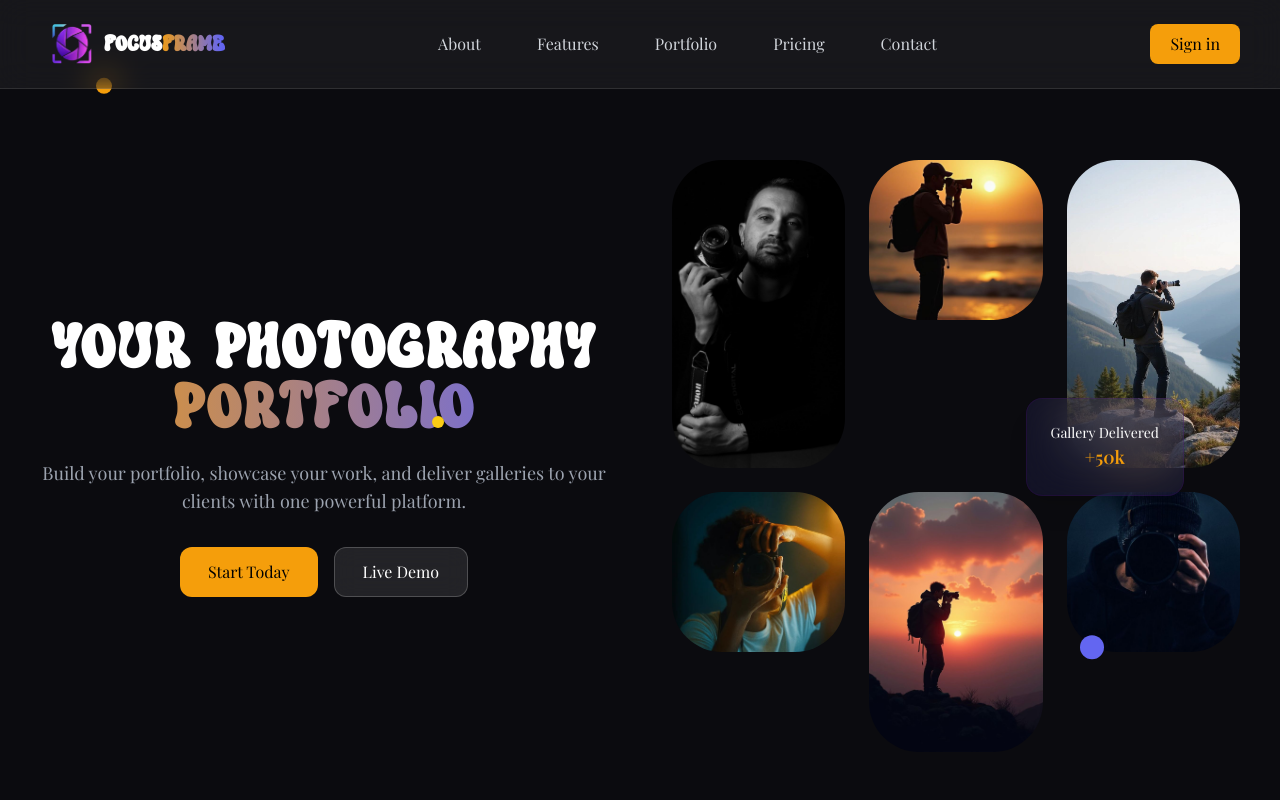
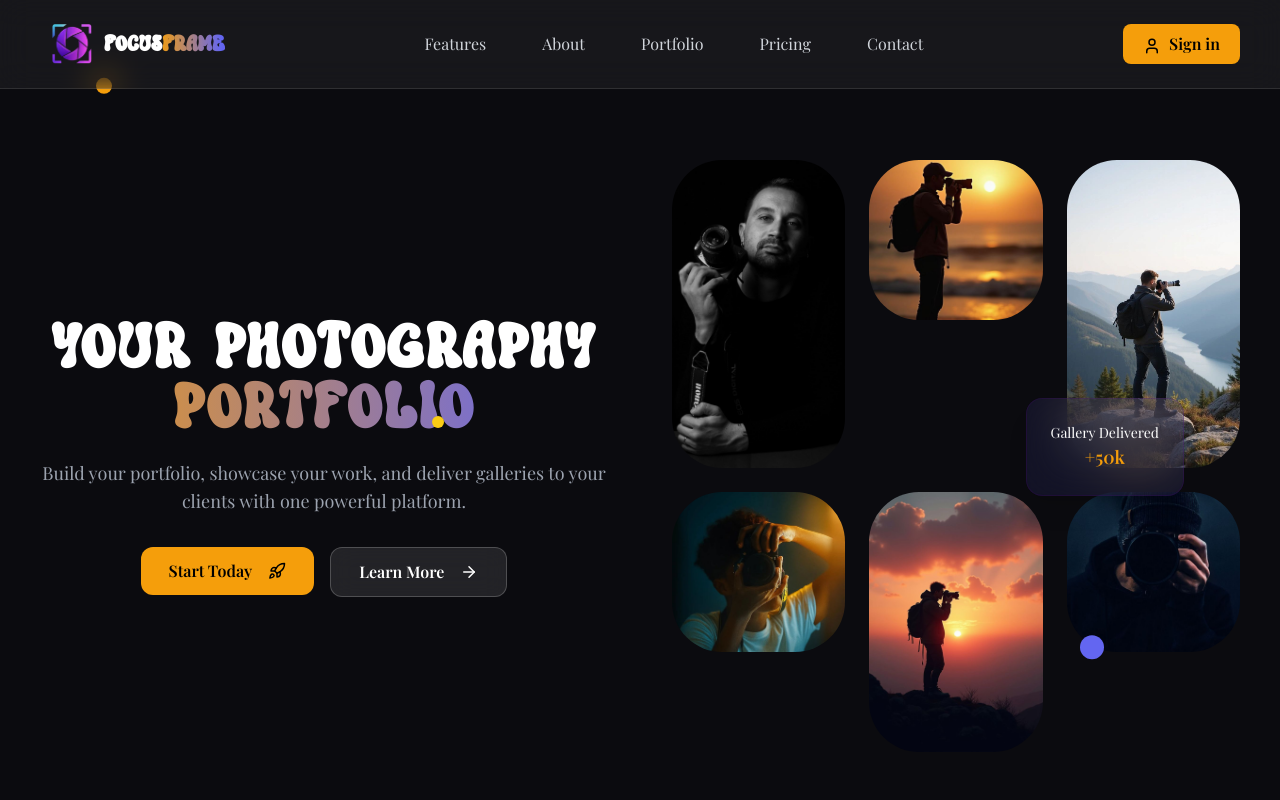
Before and after one commit to AJRGeek280/Portfolio_Platform, a React (Vite) app in the folder client/: page / in a window 1280 px wide. Shown: the top 800 px of the page. Built offline with nearby package versions, Linux system fonts and the light colour scheme.

Commit message:
Navbar Fixes

```diff
--- a/client/src/components/Home/Hero.jsx
+++ b/client/src/components/Home/Hero.jsx
@@ -2,9 +2,20 @@ import { motion } from "framer-motion"
 import FloatingShapes from "../UI/FloatingShapes"
 import PhotoColumns from "../UI/PhotoColumns"
 import FloatingGlassCard from "../UI/FloatingGlassCard"
-import CursorSpotlight from "../UI/CursorSpotlight"
+import { Link } from "react-router-dom"
+import { ArrowRight, Rocket } from "lucide-react"
 
 export default function Hero() {
+
+    const scrollToSection = (id) => {
+
+        const element = document.getElementById(id)
+
+        if (element) {
+            element.scrollIntoView({ behavior: "smooth" })
+        }
+
+    }
 
     return (
 
@@ -45,20 +56,31 @@ export default function Hero() {
 
                     </p>
 
-                    <div className="flex gap-4 mt-8 justify-center align-center">
+                    <div className="flex gap-4 mt-8 justify-center align-center font-bold">
 
-                        <button className="bg-accent px-7 py-3 rounded-xl text-black font-body">
+                        <Link to="/login">
+                            <button className="flex items-center gap-2 bg-accent px-7 py-3 rounded-xl text-black font-body font bold hover:scale-105 transition">
 
-                            Start Today
+                                Start Today
+                                <Rocket size={18} className="inline-block ml-2 group-hover:translate-x-1 transition" />
 
-                        </button>
+                            </button>
+                        </Link>
 
-                        <button className="bg-white/10 backdrop-blur-md px-7 py-3 rounded-xl text-white border border-white/20">
 
-                            Live Demo
 
-                        </button>
 
+                        <Link>
+                            <button
+                                onClick={() => scrollToSection("features")}
+                                className="flex items-center gap-2 bg-white/10 backdrop-blur-md px-7 py-3 rounded-xl text-white border border-white/20 hover:scale-105"
+                            >
+
+                                Learn More
+                                <ArrowRight size={18} className="inline-block ml-2 group-hover:translate-x-1 transition" />
+
+                            </button>
+                        </Link>
                     </div>
 
                 </motion.div>
--- a/client/src/components/Home/Navbar.jsx
+++ b/client/src/components/Home/Navbar.jsx
@@ -1,21 +1,25 @@
 import { useState, useRef, useEffect } from "react"
 import { Link } from "react-router-dom"
+import { motion, AnimatePresence } from "framer-motion"
 import logo from "../../assets/images/logo.png"
+import { User } from "lucide-react"
 
-export default function Navbar(){
+export default function Navbar() {
 
-const [open,setOpen]=useState(false)
+  const [open, setOpen] = useState(false)
+  const [activeSection, setActiveSection] = useState("hero")
 
   // Reference pour le Menu
   const menuRef = useRef(null)
+  const closeRef = useRef(null)
 
   // scroll vers section
   const scrollToSection = (id) => {
 
     const element = document.getElementById(id)
 
-if(element){
-element.scrollIntoView({behavior:"smooth"})
+    if (element) {
+      element.scrollIntoView({ behavior: "smooth" })
     }
 
     setOpen(false)
@@ -25,9 +29,9 @@ setOpen(false)
   // Bloque le Scroll
   useEffect(() => {
 
-  if(open){
+    if (open) {
       document.body.style.overflow = "hidden"
-  }else{
+    } else {
       document.body.style.overflow = "auto"
     }
 
@@ -38,13 +42,18 @@ useEffect(() => {
 
     const handleClickOutside = (event) => {
 
-    if(menuRef.current && !menuRef.current.contains(event.target)){
+      if (
+        menuRef.current &&
+        !menuRef.current.contains(event.target) &&
+        closeRef.current &&
+        !closeRef.current.contains(event.target)
+      ) {
         setOpen(false)
       }
 
     }
 
-  if(open){
+    if (open) {
       document.addEventListener("mousedown", handleClickOutside)
     }
 
@@ -54,7 +63,35 @@ useEffect(() => {
 
   }, [open])
 
-return(
+  // Scroll Spy - Active Section
+  useEffect(() => {
+
+    const sections = document.querySelectorAll("section")
+
+    const observer = new IntersectionObserver(
+
+      (entries) => {
+
+        entries.forEach((entry) => {
+
+          if (entry.isIntersecting) {
+            setActiveSection(entry.target.id)
+          }
+
+        })
+
+      },
+      { threshold: 0.3 }
+
+    )
+
+    sections.forEach((section) => observer.observe(section))
+
+    return () => observer.disconnect()
+
+  }, [])
+
+  return (
 
     <nav className="fixed w-full top-0 left-0 z-50 backdrop-blur-lg bg-white/5 border-b border-white/10 cursor-pointer">
 
@@ -63,7 +100,7 @@ return(
         {/* LOGO */}
 
         <div
-onClick={()=>scrollToSection("hero")}
+          onClick={() => scrollToSection("hero")}
           className="justify-center items-center flex"
         >
 
@@ -85,36 +122,51 @@ Frame
         <ul className="hidden md:flex gap-8 font-body text-gray-300">
 
           <li
-onClick={()=>scrollToSection("howItWork")}
-className="hover:text-white mx-3"
+            onClick={() => scrollToSection("features")}
+            className={`mx-3 transition ${activeSection === "features"
+                ? "border-b-2 border-accent pb-1"
+                : "hover:text-white"
+              }`}
+          >
+            Features
+          </li>
+
+          <li
+            onClick={() => scrollToSection("howItWork")}
+            className={`mx-3 transition ${activeSection === "howItWork"
+                ? "border-b-2 border-accent pb-1"
+                : "hover:text-white"
+              }`}
           >
             About
           </li>
 
           <li
-onClick={()=>scrollToSection("features")}
-className="hover:text-white mx-3"
->
-Features
-</li>
-
-<li
-onClick={()=>scrollToSection("portfolio")}
-className="hover:text-white mx-3"
+            onClick={() => scrollToSection("portfolio")}
+            className={`mx-3 transition ${activeSection === "portfolio"
+                ? "border-b-2 border-accent pb-1"
+                : "hover:text-white"
+              }`}
           >
             Portfolio
           </li>
 
           <li
-onClick={()=>scrollToSection("pricing")}
-className="hover:text-white mx-3"
+            onClick={() => scrollToSection("pricing")}
+            className={`mx-3 transition ${activeSection === "pricing"
+                ? "border-b-2 border-accent pb-1"
+                : "hover:text-white"
+              }`}
           >
             Pricing
           </li>
 
           <li
-onClick={()=>scrollToSection("contact")}
-className="hover:text-white mx-3"
+            onClick={() => scrollToSection("contact")}
+            className={`mx-3 transition ${activeSection === "contact"
+                ? "border-b-2 border-accent pb-1"
+                : "hover:text-white"
+              }`}
           >
             Contact
           </li>
@@ -126,68 +178,89 @@ Contact
 
         <Link to="/login">
 
-<button className="hidden md:block bg-accent px-5 py-2 rounded-lg text-black font-body">
+          <button className="hidden md:block bg-accent px-5 py-2 rounded-lg text-black font-bold font-body hover:scale-105 transition">
+            <User size={18} className="inline-block mr-2" />
             Sign in
           </button>
 
         </Link>
 
 
-{/* HAMBURGER */}
+        {/* HAMBURGER ANIMÉ */}
 
         <div
-onClick={()=>setOpen(!open)}
-className="md:hidden text-white mx-3 cursor-pointer text-2xl"
+          ref={closeRef}
+          onClick={() => setOpen(prev => !prev)}
+          className="md:hidden flex flex-col justify-between w-6 h-5 cursor-pointer"
         >
 
-{open ? "✕" : "☰"}
+          <span
+            className={`h-[2px] w-full bg-white transition-transform duration-300
+${open ? "rotate-45 translate-y-2" : ""}`}
+          ></span>
+
+          <span
+            className={`h-[2px] w-full bg-white transition-opacity duration-300
+${open ? "opacity-0" : "opacity-100"}`}
+          ></span>
+
+          <span
+            className={`h-[2px] w-full bg-white transition-transform duration-300
+${open ? "-rotate-45 -translate-y-2" : ""}`}
+          ></span>
 
         </div>
 
       </div>
 
 
-{/* MOBILE MENU */}
+      {/* MOBILE MENU SLIDE DOWN */}
+
+      <AnimatePresence>
 
         {open && (
 
-<div
+          <motion.div
             ref={menuRef}
+            initial={{ opacity: 0, y: -20 }}
+            animate={{ opacity: 1, y: 0 }}
+            exit={{ opacity: 0, y: -20 }}
+            transition={{ duration: 0.3 }}
             className="md:hidden bg-black/90 backdrop-blur-xl border-t border-white/10"
           >
 
             <ul className="flex flex-col items-center gap-6 py-8 text-gray-300 font-body">
 
               <li
-onClick={()=>scrollToSection("about")}
+                onClick={() => scrollToSection("howItWork")}
                 className="hover:text-white"
               >
                 About
               </li>
 
               <li
-onClick={()=>scrollToSection("features")}
+                onClick={() => scrollToSection("features")}
                 className="hover:text-white"
               >
                 Features
               </li>
 
               <li
-onClick={()=>scrollToSection("portfolio")}
+                onClick={() => scrollToSection("portfolio")}
                 className="hover:text-white"
               >
                 Portfolio
               </li>
 
               <li
-onClick={()=>scrollToSection("pricing")}
+                onClick={() => scrollToSection("pricing")}
                 className="hover:text-white"
               >
                 Pricing
               </li>
 
               <li
-onClick={()=>scrollToSection("contact")}
+                onClick={() => scrollToSection("contact")}
                 className="hover:text-white"
               >
                 Contact
@@ -196,7 +269,7 @@ Contact
               <Link to="/login">
 
                 <button
-onClick={()=>setOpen(false)}
+                  onClick={() => setOpen(false)}
                   className="bg-accent px-6 py-2 rounded-lg text-black font-body"
                 >
 
@@ -208,9 +281,11 @@ Sign in
 
             </ul>
 
-</div>
+          </motion.div>
 
         )}
+
+      </AnimatePresence>
 
     </nav>
 
--- a/client/src/pages/Home.jsx
+++ b/client/src/pages/Home.jsx
@@ -22,8 +22,8 @@ function Home() {
         <Navbar />
         <Hero />
         <Features />
+        <HowItWorks/>
         <Portfolio/>
-        <HowItWorks/>
         <Pricing/>
         <PricingComparison/>
         <Testimonials/>
```
Lines whose indentation alone changed are shown as unchanged.
